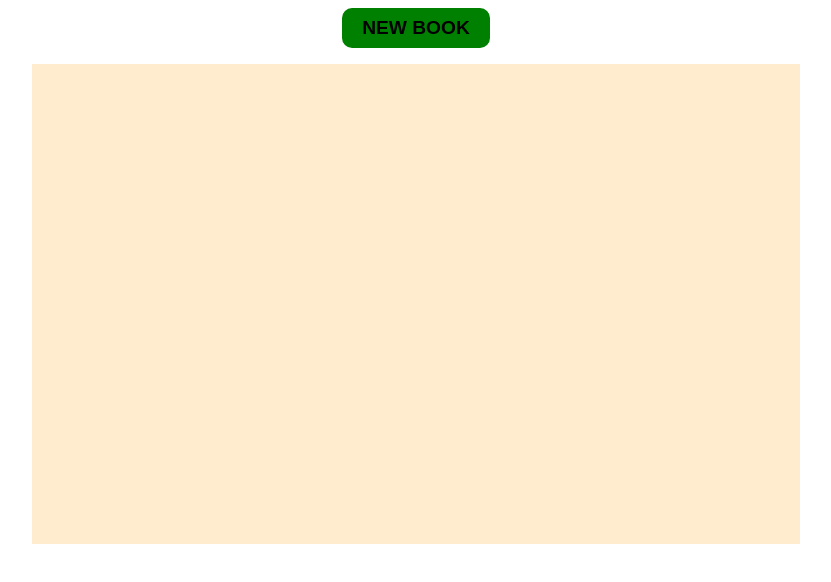
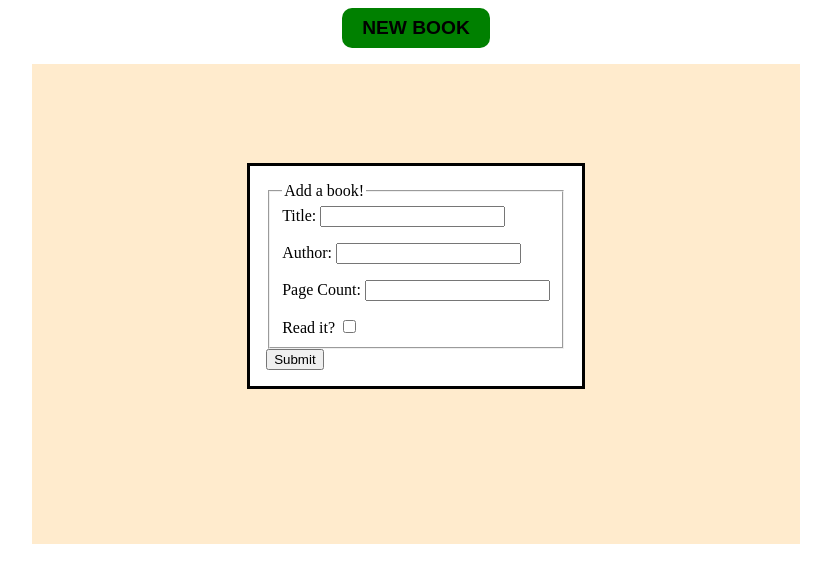
Before and after one commit to gdvnprt/odin-library, a plain HTML site: page index.html in a window 1280 px wide. Both pictures are taken after a click on the button "NEW BOOK". Shown: the whole page, without its empty margins (224-1055 px from the left). Drawn offline with Linux system fonts and the light colour scheme.

Commit message:
Create new book form
inputs to create a new book, opened by new book button

```diff
--- a/index.html
+++ b/index.html
@@ -9,6 +9,32 @@
 </head>
 <body>
     <button id="new-book">NEW BOOK</button>
+
+    <dialog id="book-form">
+        <form>
+            <fieldset>
+                <legend>Add a book!</legend>
+                <div class="form-section">
+                    <label for="title">Title:</label>
+                    <input type="text" name="title" id="input-title" required>
+                </div>
+                <div class="form-section">
+                    <label for="author">Author:</label>
+                    <input type="text" name="author" id="input-author" required>
+                </div>
+                <div class="form-section">
+                    <label for="pages">Page Count:</label>
+                 <input type="number" name="pages" id="input-pages" required>
+                </div>
+                <div class="form-section">
+                    <label for="has-read">Read it?</label>
+                    <input type="checkbox" name="has-read" id="has-read">
+                </div>
+            </fieldset>
+            <button>Submit</button>
+        </form>
+    </dialog>
+
     <div id="container">
 
     </div>
--- a/script.js
+++ b/script.js
@@ -40,3 +40,10 @@ function displayBooks() {
         }
     }
 }
+
+let bookButton = document.querySelector("#new-book");
+let openForm = document.querySelector("#book-form");
+
+bookButton.addEventListener("click", () => {
+    openForm.open = true;
+});
--- a/style.css
+++ b/style.css
@@ -35,3 +35,9 @@ body {
     align-items: center;
     justify-items: center;
 }
+
+#book-form fieldset {
+    display: flex;
+    flex-direction: column;
+    gap: 2vh;
+}
```
